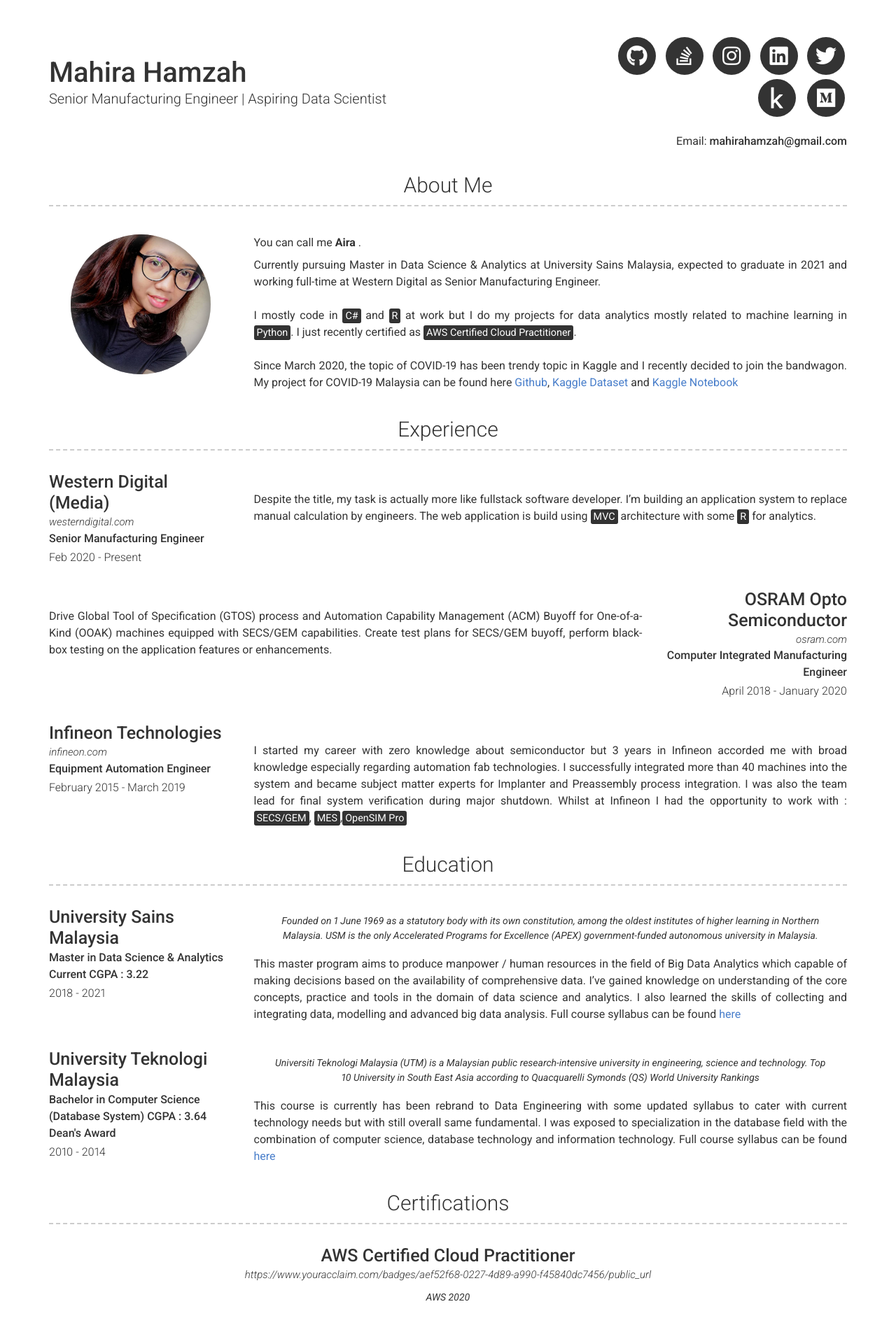
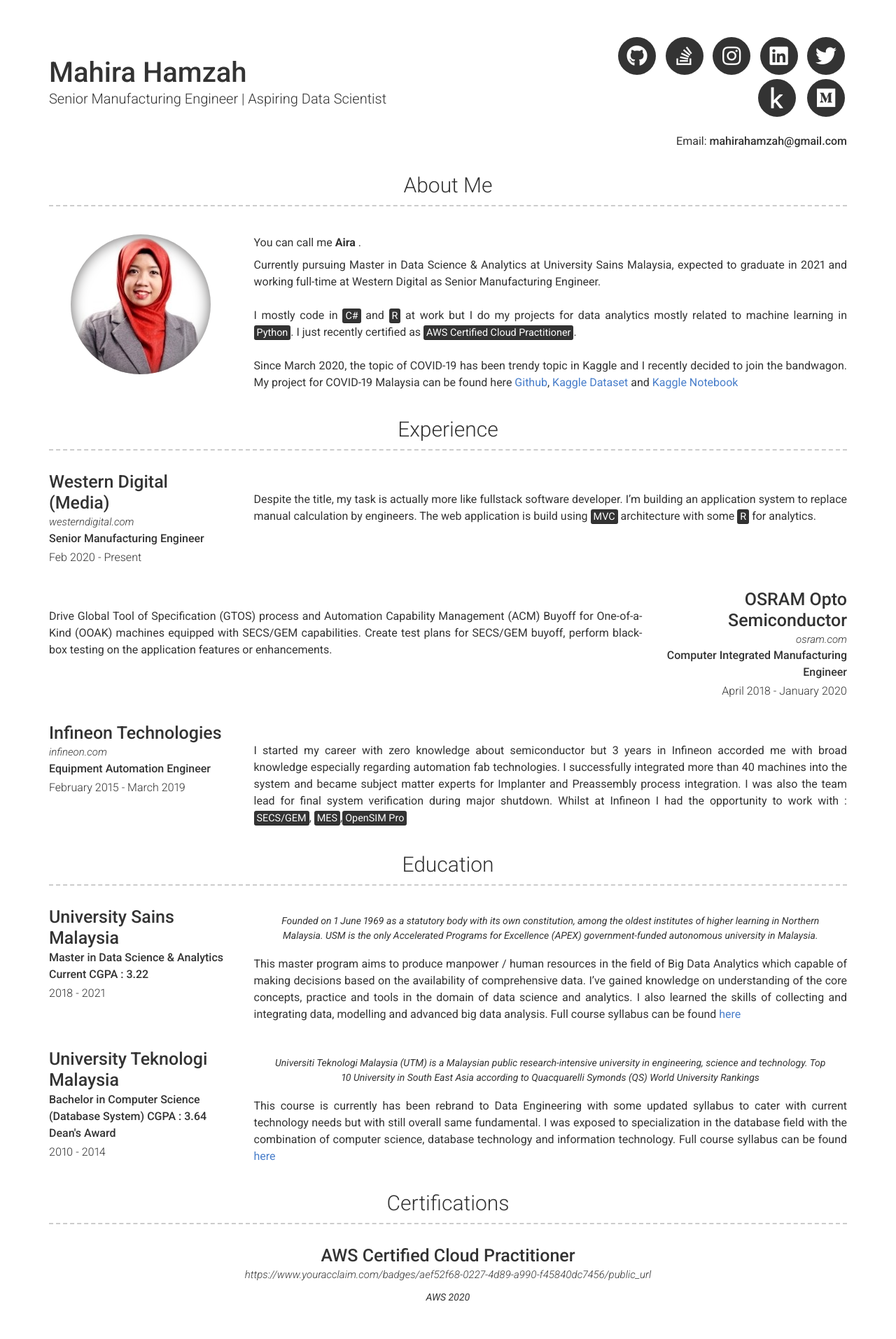
Before and after one commit to mahirahamzah/Resume, a Jekyll site: the page built from index.md, in a window 1280 px wide. Shown: the top 1914 px of the page at 70% size. Built offline with Jekyll 4.4.1, drawn with Linux system fonts in a browser that asks for light colours; nearby versions of some CDN libraries.

Commit message:
Update _config.yml
change profile picture

```diff
--- a/_config.yml
+++ b/_config.yml
@@ -46,7 +46,7 @@ additional_links:
 
 # About Section
 # about_title: About Me (Use this to override about section title)
-about_profile_image: "images/profile.jpg"
+about_profile_image: "images/avatar.jpg"
 about_content: | # this will include new lines to allow paragraphs
     You can call me  <b> Aira</b> .
 
```
